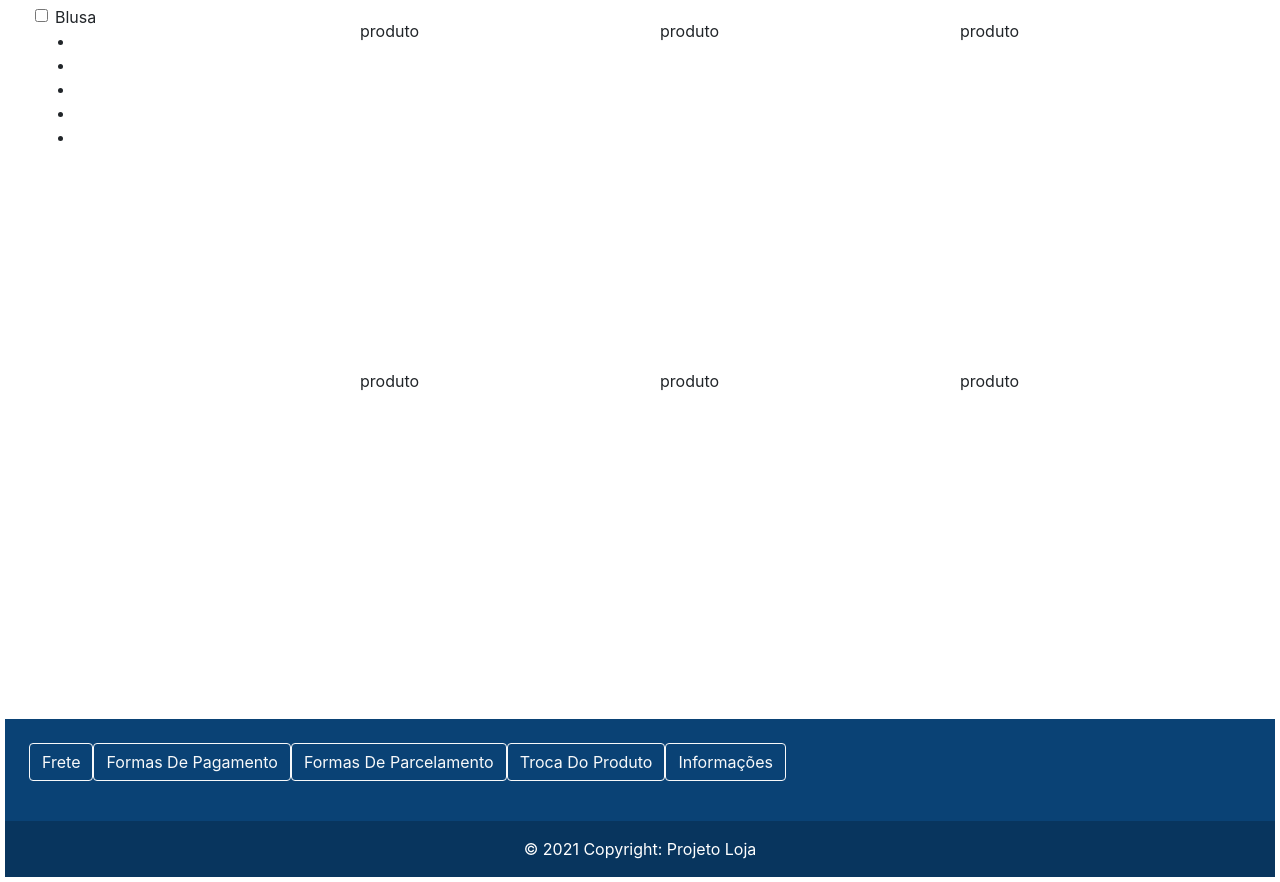
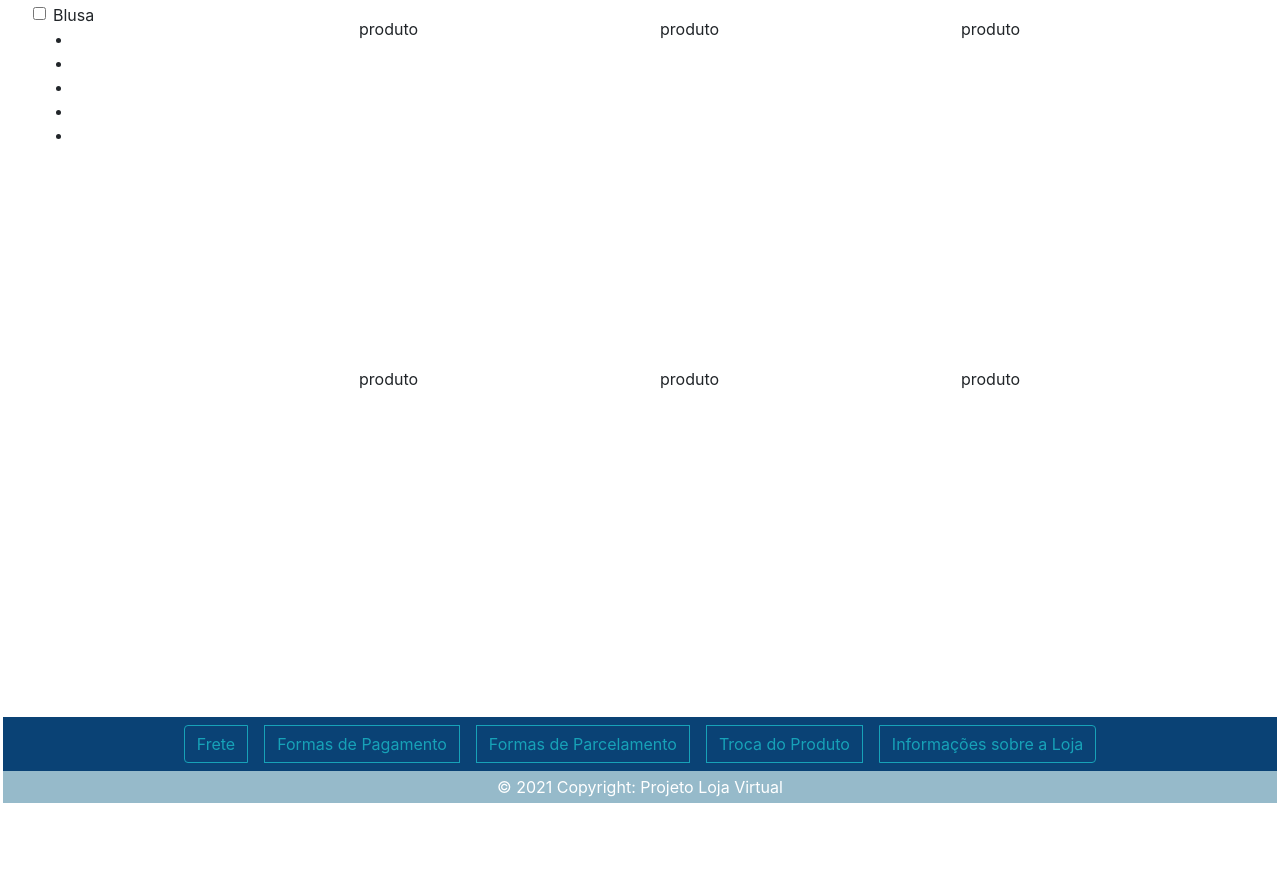
Before and after one commit to theoantolin/loja-de-roupas, a plain HTML site: page index.html in a window 1280 px wide. Shown: the part 502-1384 px from the top of the page. After the commit the page ends 1308 px from the top, so only its background shows below. Drawn offline with nearby package versions, Linux system fonts and the light colour scheme.

Commit message:
alteracoes no rodape

```diff
--- a/index.html
+++ b/index.html
@@ -313,69 +313,35 @@
 
 
 
-  <!-- RODAPÉ -->
+  <!-- INICIO RODAPÉ -->
 
-  <section class="">
-  <!-- Footer -->
-  <footer class="text-center text-white" style="background-color: #0a4275;">
-    <!-- Grid container -->
-    <div class="container-fluid d-flex flex-row align-items-center p-4 pb-0">
-      <!-- Section: CTA -->
-      <section class="">
-        <p class="d-flex ">
-          <span class="me-3"></span>
-          <button type="button" class="btn btn-outline-light btn-rounded">
-            Frete
-          </button>
-        </p>
-      </section>
-            <section class="">
-        <p class="d-flex  ">
-          <span class="me-3"></span>
-          <button type="button" class="btn btn-outline-light btn-rounded">
-            Formas De Pagamento
-          </button>
-        </p>
-      </section>
-            <section class="">
-        <p class="d-flex  ">
-          <span class="me-3"></span>
-          <button type="button" class="btn btn-outline-light btn-rounded">
-            Formas De Parcelamento
-          </button>
-        </p>
-      </section>
-            <section class="">
-        <p class="d-flex  ">
-          <span class="me-3"></span>
-          <button type="button" class="btn btn-outline-light btn-rounded">
-            Troca Do Produto
-          </button>
-        </p>
-      </section>
-            <section class="">
-        <p class="d-flex  ">
-          <span class="me-3"></span>
-          <button type="button" class="btn btn-outline-light btn-rounded">
-            Informações
-          </button>
-        </p>
-      </section>
-      <!-- Section: CTA -->
-    </div>
-    <!-- Grid container -->
+  <!-- INICIO FOOTER BOTOES -->
 
-    <!-- Copyright -->
-    <div class="text-center p-3" style="background-color: rgba(0, 0, 0, 0.2);">
-      © 2021 Copyright:
-      <a class="text-white" href="">Projeto Loja</a>
-    </div>
-    <!-- Copyright -->
-  </footer>
-  <!-- Footer -->
-</section>
+  <footer class="footer rodapebotoes">
+		<div class="container-fluid text-center py-2 d-block">
+			<div class="btn-group" role="group" aria-label="Itens Rodape">
+				<input type="button" class="btn btn-outline-info ml-2 mr-2" value="Frete" id="inputfrete">
+				<input type="button" class="btn btn-outline-info ml-2 mr-2" value="Formas de Pagamento" id="inputpagamento">
+				<input type="button" class="btn btn-outline-info ml-2 mr-2" value="Formas de Parcelamento" id="inputparcelamento">
+				<input type="button" class="btn btn-outline-info ml-2 mr-2" value="Troca do Produto" id="inputtroca">
+				<input type="button" class="btn btn-outline-info ml-2 mr-2" value="Informações sobre a Loja" id="inputinformacoes">
+			</div>
+		</div>
+	</footer>
 
-<!-- FIM DO RODAPÉ -->
+	<!-- FIM FOOTER BOTOES -->
+
+	<!-- INICIO FOOTER COPYRIGHT -->
+
+	<footer class="footer rodapecopyright">
+    <div class="container text-center py-1">
+			<span class="text-white">© 2021 Copyright: Projeto Loja Virtual</span>
+		</div>
+	</footer>
+
+	<!-- FIM FOOTER COPYRIGHT -->
+
+  <!-- FIM DO RODAPÉ -->
 
 
 
--- a/style.css
+++ b/style.css
@@ -1,5 +1,5 @@
 main {
-	margin: 5px;
+	margin: 3px;
 }
 
 .nounderline:any-link {
@@ -40,6 +40,15 @@ max-height: 40px;
 }
 
 
+.rodapebotoes {
+	background-color: #0a4275;
+}
+
+.rodapecopyright {
+	background-color: #96BACA;
+}
+
+
 /*
 .container {
 	margin-right: 10px;
```
